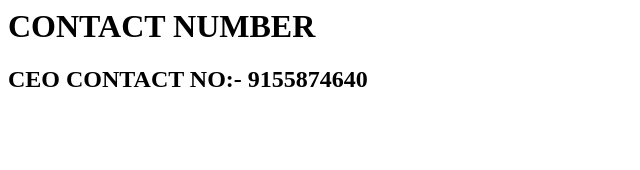
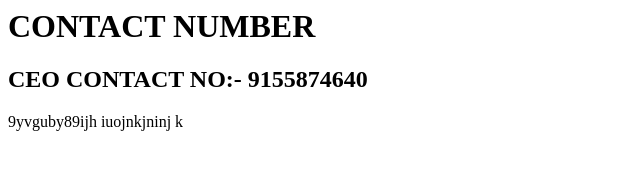
Before and after one commit to abhimanyuk479810/task1, a plain HTML site: page index.html in a window 1280 px wide. Shown: the whole page, without its empty margins (0-640 px from the left). Drawn offline with Linux system fonts and the light colour scheme.

Commit message:
master comment

```diff
--- a/index.html
+++ b/index.html
@@ -19,7 +19,7 @@
 
 
 
-
+9yvguby89ijh iuojnkjninj k
 
 
 
```
